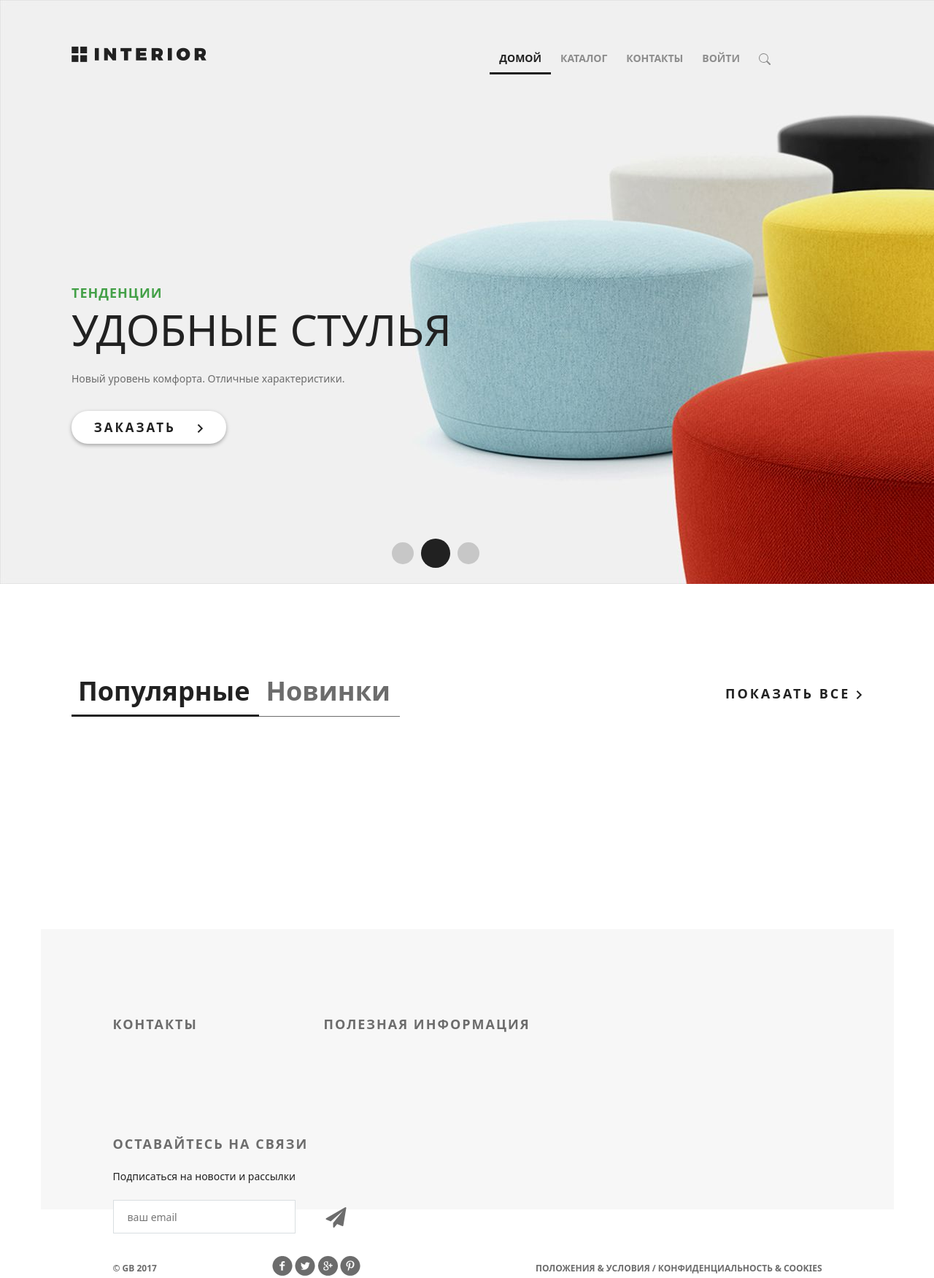
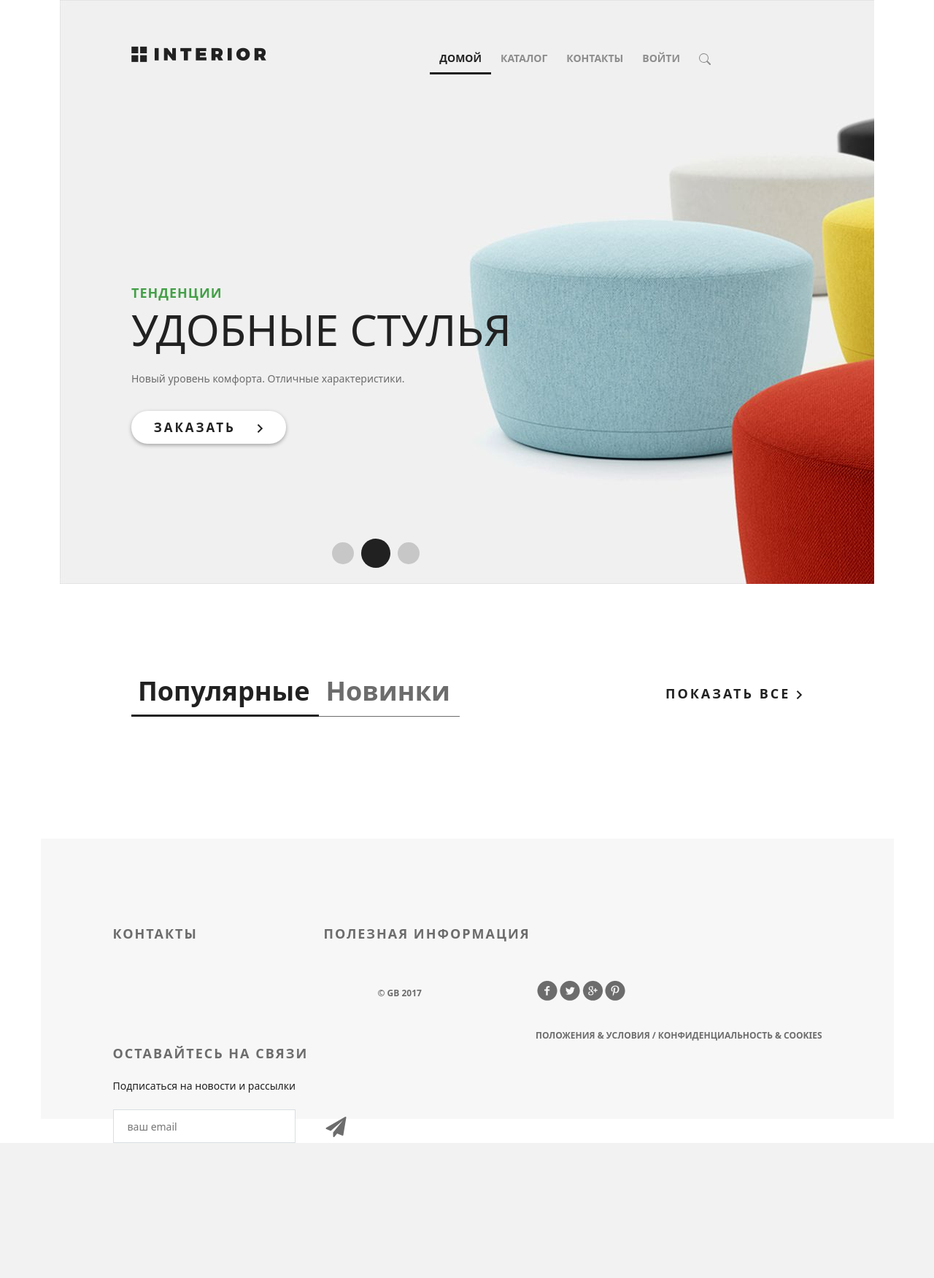
Before and after one commit to MashinaSSokom/GB_django, a Django app: page / in a window 1280 px wide. Shown: the whole page at 73% size. After the commit the page ends 1566 px from the top, so only its background shows below. Run offline with Django 3.2, Linux system fonts and the light colour scheme; data that the repository does not hold is empty; some libraries are stand-ins or nearby versions.

Commit message:
add conteiner

```diff
--- a/app/project/static/project/style.css
+++ b/app/project/static/project/style.css
@@ -90,11 +90,11 @@ html, body {
 	left: 1210px;
 }
 
-.clearfix:after {
-	content: "";
-	display: block;
-	clear: both;
-}
+/*.clearfix:after {*/
+/*	content: "";*/
+/*	display: block;*/
+/*	clear: both;*/
+/*}*/
 .text-slider {
 	margin-top: 288px;
 	position: absolute;
@@ -551,7 +551,7 @@ html, body {
 	background-color: #f7f7f7;
 	padding-left: 99px;
 	padding-right: 98px;
-	margin: -250px auto 0;
+	margin: -374px auto 0;
 	clear: both;
 }
 .footer form {
--- a/app/project/templates/base.html
+++ b/app/project/templates/base.html
@@ -21,7 +21,7 @@
             crossorigin="anonymous"></script>
 </head>
 <body>
-<div class="">
+<div class="container">
     {% block content %}
     {% endblock %}
 </div>
--- a/app/project/templates/includes/footer.html
+++ b/app/project/templates/includes/footer.html
@@ -1,5 +1,5 @@
 <div class="footer">
-    <div class="clearfix">
+    <div class="">
         <div class="text-footer">
             <h3>контакты</h3>
         </div>
--- a/app/project/templates/includes/header.html
+++ b/app/project/templates/includes/header.html
@@ -1,6 +1,7 @@
-<div class="header clearfix">
+<div class="clearfix header">
     <a href="/" class="logo"></a>
-    <ul class="menu">
+    <div class="clearfix">
+        <ul class="menu">
         <li>
             <a href="{% url 'main' %}" class="{% if request.path == '/' %} active {% endif %}">домой</a>
         </li>
@@ -37,5 +38,7 @@
             </div>
         </li>
     </ul>
+    </div>
+
 
 </div>
```
